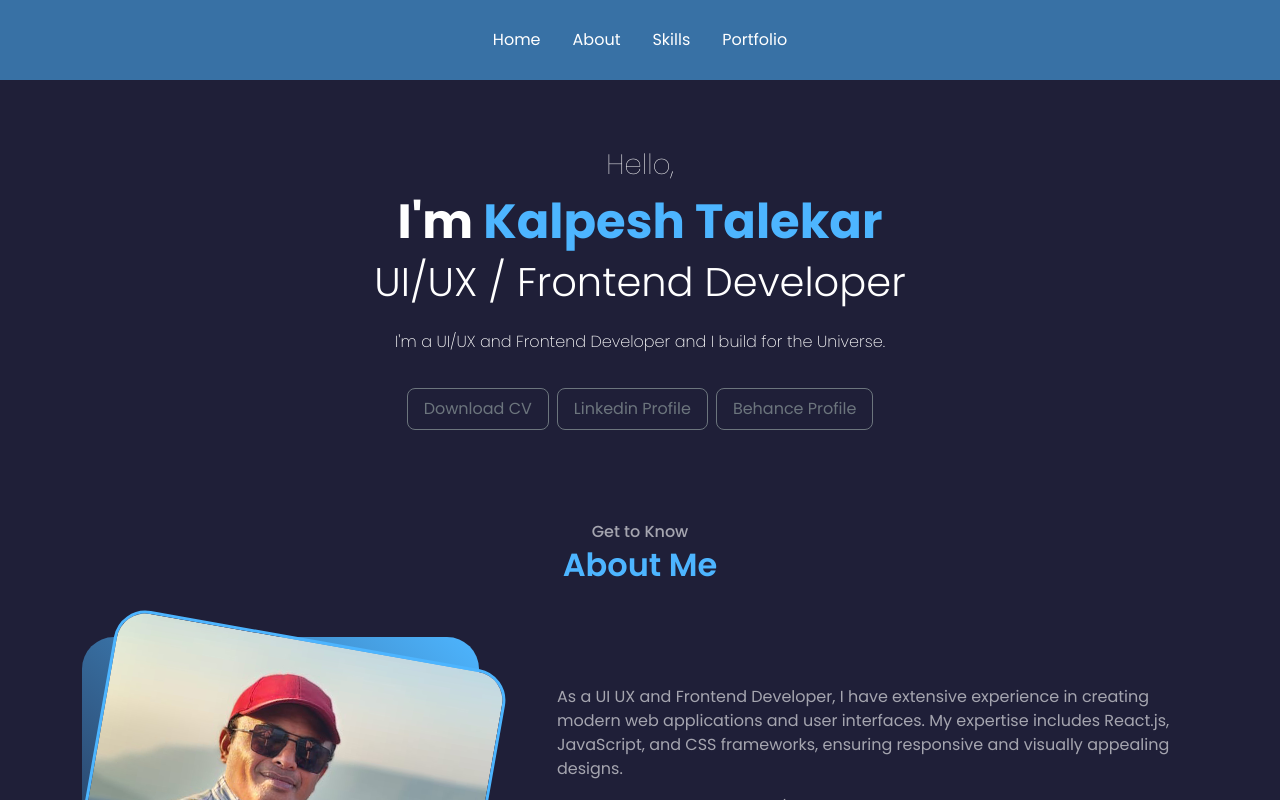
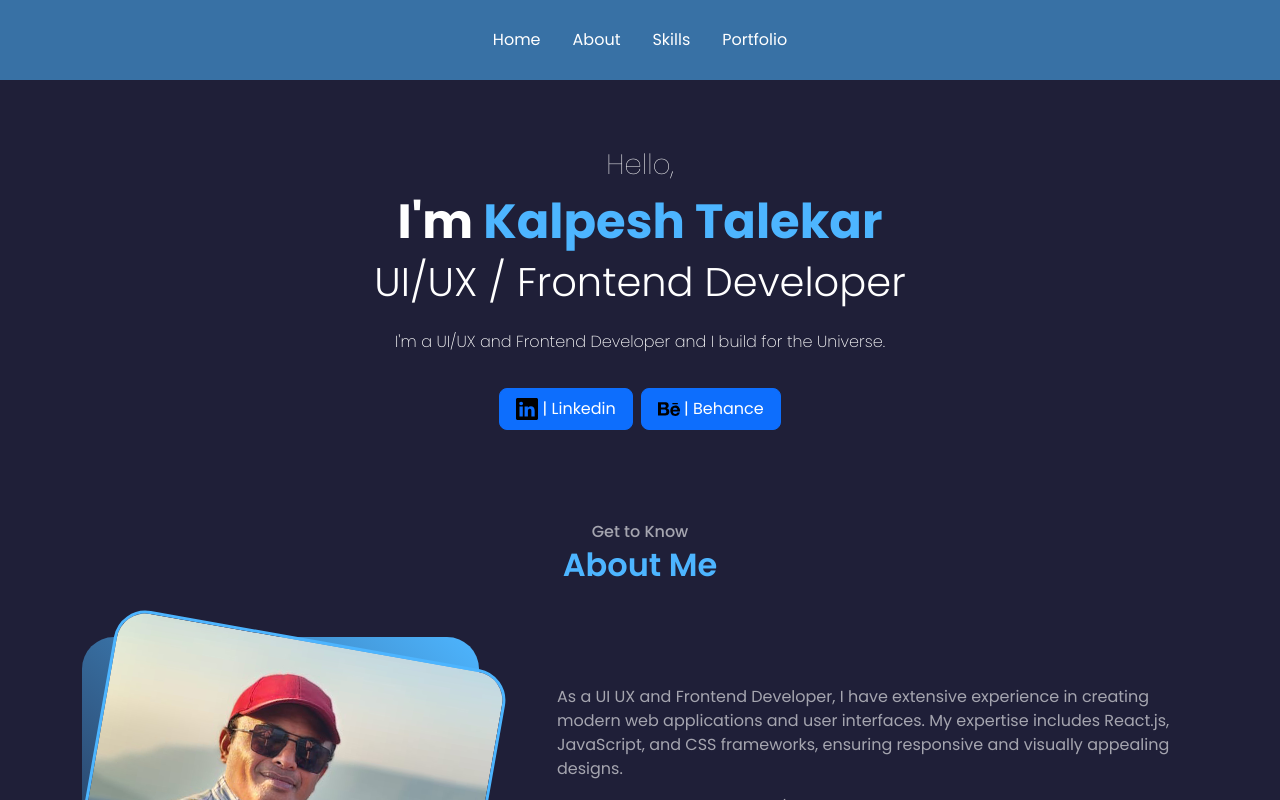
Before and after one commit to Kalp830/portfolio-website-react, a React (Vite) app: page / in a window 1280 px wide. Shown: the top 800 px of the page. Built offline with nearby package versions, Linux system fonts and the light colour scheme.

Commit message:
Button adjustment

```diff
--- a/src/components/intro/Intro.jsx
+++ b/src/components/intro/Intro.jsx
@@ -1,8 +1,7 @@
 import React from "react";
 import "./intro.css";
-import ProfileImg from '../../assets/images/kalpesh.png';
-import Pdf from '../../assets/doc/kalpesh-CV.pdf';
-import { Container, Row, Col } from 'react-bootstrap';
+import { Row, Col } from 'react-bootstrap';
+import { Behance, CheckCircleFill, Linkedin } from "react-bootstrap-icons";
 
 const Intro = () => {
   return (
@@ -23,23 +22,18 @@ const Intro = () => {
                   </p>
                 </div>
 
-
                    <div className="downloadBtn">
                     <Row className="justify-content-center g-2">
                    <Col xs="auto">
-                   <a href={Pdf} download className="btn btn-lg btn-outline-secondary">Download CV</a>
+                   <a href="https://www.linkedin.com/in/kalpesh-talekar-05533794/" target="_blank" className="btn btn-lg btn-primary"> <Linkedin size={22}/> | Linkedin</a>
                    </Col>
                    <Col xs="auto">
-                   <a href="https://www.linkedin.com/in/kalpesh-talekar-05533794/" target="_blank" className="btn btn-lg btn-outline-secondary">Linkedin Profile</a>
-                   </Col>
-                   <Col xs="auto">
-                   <a href="https://www.behance.net/kalpesh2283" target="_blank" className="btn btn-lg btn-outline-secondary">Behance Profile</a>
+                   <a href="https://www.behance.net/kalpesh2283" target="_blank" className="btn btn-lg btn-primary"> <Behance size={22}/> | Behance</a>
                    </Col>
                    </Row>
                    </div>
 
               </div>
-
         </div>
 
         </div>
```
